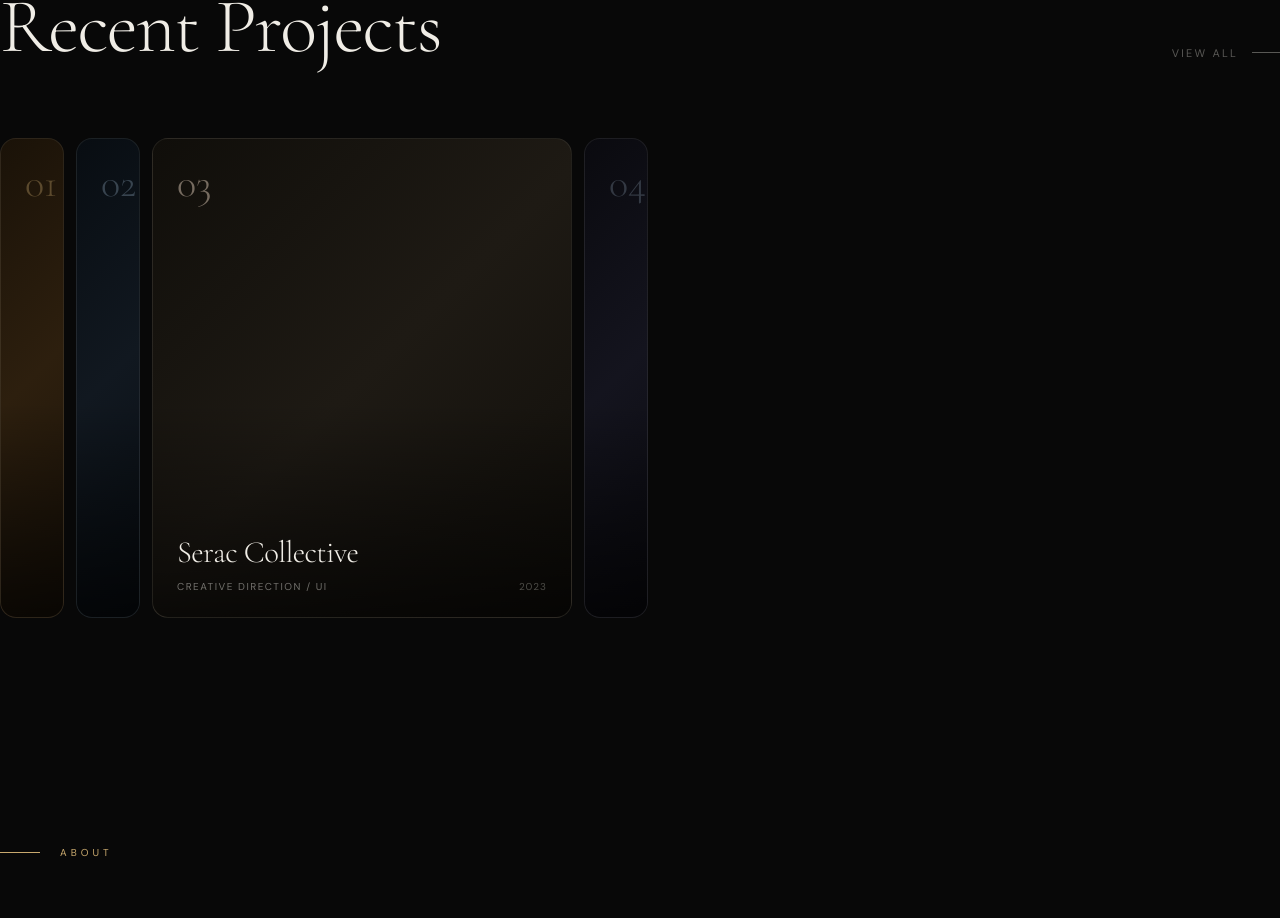
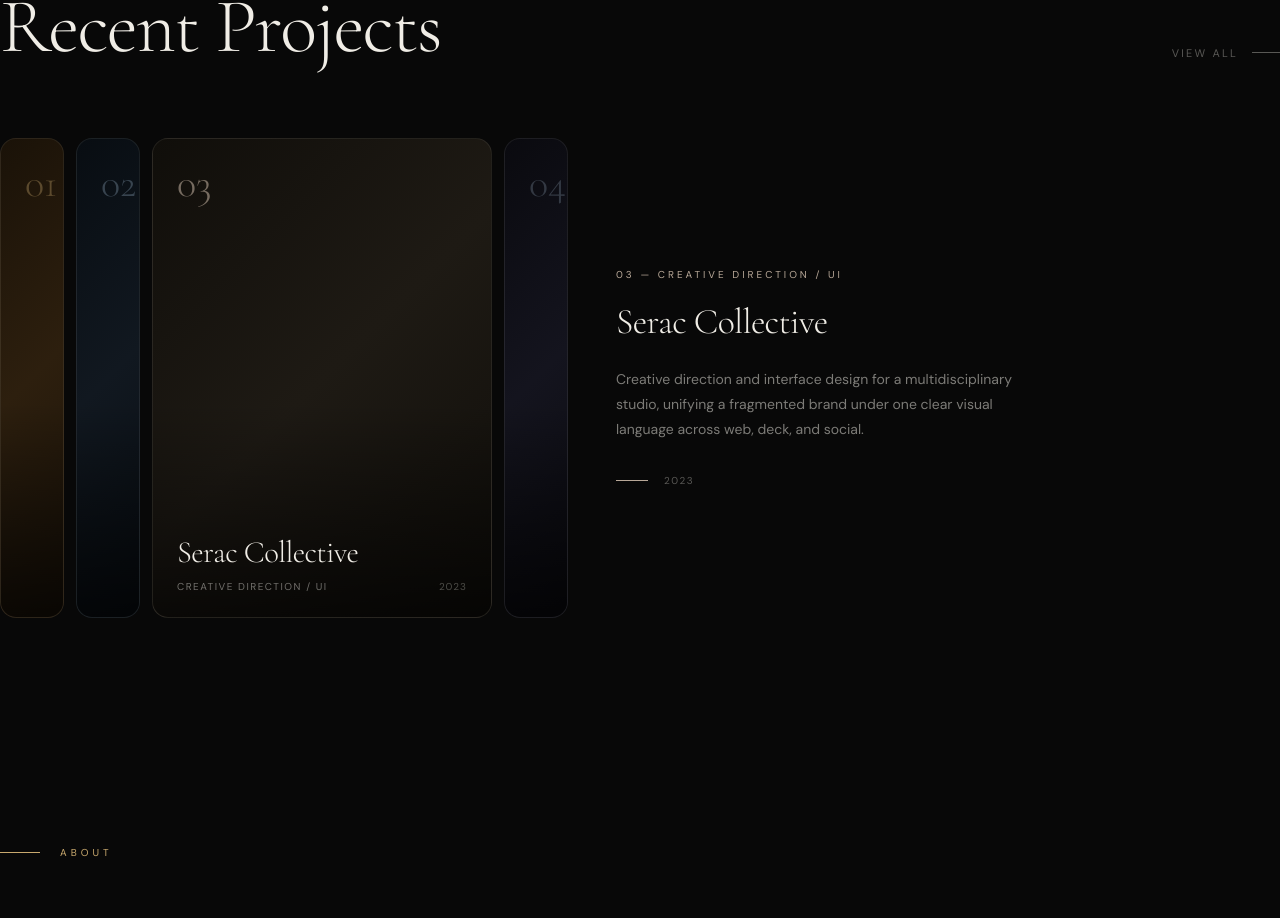
Before and after one commit to ndereba2business-glitch/noir-studio, a Next.js app: page / in a window 1280 px wide. Shown: the part 1093-2011 px from the top of the page. Built offline with nearby package versions, Linux system fonts and the light colour scheme.

Commit message:
Add short context description on Work section

```diff
--- a/components/sections/Work.tsx
+++ b/components/sections/Work.tsx
@@ -3,7 +3,6 @@
 import { useEffect, useRef, useState } from 'react'
 import { gsap } from 'gsap'
 import { ScrollTrigger } from 'gsap/ScrollTrigger'
-import Link from 'next/link' // Added next/link import
 
 gsap.registerPlugin(ScrollTrigger)
 
@@ -15,6 +14,8 @@ const PROJECTS = [
     year: '2024',
     color: '#c9a96e',
     bg: 'linear-gradient(135deg, #1a1208 0%, #2d1f0e 50%, #1a1208 100%)',
+    description:
+      'A full brand identity and e-commerce experience for a botanical skincare line, built around restraint and quiet luxury — soft type, warm tones, and a shopping flow that feels more like a boutique visit than a checkout.',
   },
   {
     id: '02',
@@ -23,6 +24,8 @@ const PROJECTS = [
     year: '2024',
     color: '#8BA3B8',
     bg: 'linear-gradient(135deg, #080d12 0%, #111820 50%, #080d12 100%)',
+    description:
+      'A portfolio site for an architecture studio, structured around large-format imagery and scroll-triggered motion that mirrors the pacing of walking through a physical space.',
   },
   {
     id: '03',
@@ -31,6 +34,8 @@ const PROJECTS = [
     year: '2023',
     color: '#B8A898',
     bg: 'linear-gradient(135deg, #100e0a 0%, #1e1a14 50%, #100e0a 100%)',
+    description:
+      'Creative direction and interface design for a multidisciplinary studio, unifying a fragmented brand under one clear visual language across web, deck, and social.',
   },
   {
     id: '04',
@@ -39,6 +44,8 @@ const PROJECTS = [
     year: '2023',
     color: '#7A8A9A',
     bg: 'linear-gradient(135deg, #0a0a0f 0%, #14141e 50%, #0a0a0f 100%)',
+    description:
+      'A complete design system and dashboard rebuild for a fintech product, focused on data clarity, trust signals, and reducing cognitive load for first-time users.',
   },
 ]
 
@@ -62,8 +69,8 @@ function AccordionItem({
         position: 'relative',
         flexShrink: 0,
         height: '480px',
-        width: isActive ? '420px' : '64px',
-        maxWidth: isActive ? '60vw' : '64px',
+        width: isActive ? '340px' : '64px',
+        maxWidth: isActive ? '50vw' : '64px',
         borderRadius: '16px',
         overflow: 'hidden',
         cursor: 'pointer',
@@ -174,6 +181,96 @@ function AccordionItem({
   )
 }
 
+function DescriptionPanel({ project }: { project: Project }) {
+  const panelRef = useRef<HTMLDivElement>(null)
+
+  useEffect(() => {
+    if (!panelRef.current) return
+    gsap.fromTo(
+      panelRef.current,
+      { opacity: 0, y: 12 },
+      { opacity: 1, y: 0, duration: 0.5, ease: 'power2.out' }
+    )
+  }, [project.id])
+
+  return (
+    <div
+      ref={panelRef}
+      style={{
+        flex: 1,
+        minWidth: '280px',
+        paddingLeft: '48px',
+        display: 'flex',
+        flexDirection: 'column',
+        justifyContent: 'center',
+        height: '480px',
+      }}
+    >
+      <span
+        style={{
+          fontFamily: 'var(--font-dm-sans), sans-serif',
+          fontSize: '10px',
+          letterSpacing: '0.3em',
+          textTransform: 'uppercase',
+          color: project.color,
+          marginBottom: '20px',
+          display: 'block',
+        }}
+      >
+        {project.id} — {project.category}
+      </span>
+
+      <h3
+        style={{
+          fontFamily: 'var(--font-cormorant), serif',
+          fontSize: 'clamp(1.8rem, 2.8vw, 2.6rem)',
+          fontWeight: 300,
+          color: '#f0ede6',
+          marginBottom: '24px',
+          lineHeight: 1.15,
+        }}
+      >
+        {project.title}
+      </h3>
+
+      <p
+        style={{
+          fontFamily: 'var(--font-dm-sans), sans-serif',
+          fontSize: '14px',
+          lineHeight: 1.8,
+          color: 'rgba(240,237,230,0.5)',
+          maxWidth: '420px',
+          marginBottom: '32px',
+        }}
+      >
+        {project.description}
+      </p>
+
+      <div style={{ display: 'flex', alignItems: 'center', gap: '16px' }}>
+        <span
+          style={{
+            width: '32px',
+            height: '1px',
+            background: project.color,
+            display: 'block',
+          }}
+        />
+        <span
+          style={{
+            fontFamily: 'var(--font-dm-sans), sans-serif',
+            fontSize: '10px',
+            letterSpacing: '0.15em',
+            textTransform: 'uppercase',
+            color: 'rgba(240,237,230,0.35)',
+          }}
+        >
+          {project.year}
+        </span>
+      </div>
+    </div>
+  )
+}
+
 export default function Work() {
   const sectionRef = useRef<HTMLElement>(null)
   const [activeIndex, setActiveIndex] = useState(2)
@@ -192,13 +289,13 @@ export default function Work() {
         },
       })
 
-      gsap.from('.accordion-track', {
+      gsap.from('.accordion-row', {
         y: 30,
         opacity: 0,
         duration: 1,
         ease: 'power3.out',
         scrollTrigger: {
-          trigger: '.accordion-track',
+          trigger: '.accordion-row',
           start: 'top 85%',
           toggleActions: 'play none none none',
         },
@@ -249,7 +346,7 @@ export default function Work() {
             Recent Projects
           </h2>
 
-          <Link
+          <a
             href="/work"
             style={{
               fontFamily: 'var(--font-dm-sans), sans-serif',
@@ -265,10 +362,18 @@ export default function Work() {
           >
             <span>View All</span>
             <span style={{ width: '28px', height: '1px', background: 'currentColor', display: 'block' }} />
-          </Link>
+          </a>
         </div>
       </div>
 
+      <div
+        className="accordion-row"
+        style={{
+          display: 'flex',
+          alignItems: 'stretch',
+          width: '100%',
+        }}
+      >
         <div
           className="accordion-track"
           style={{
@@ -277,6 +382,7 @@ export default function Work() {
             gap: '12px',
             overflowX: 'auto',
             paddingBottom: '8px',
+            flexShrink: 0,
           }}
         >
           {PROJECTS.map((project, i) => (
@@ -288,6 +394,9 @@ export default function Work() {
             />
           ))}
         </div>
+
+        <DescriptionPanel project={PROJECTS[activeIndex]} />
+      </div>
     </section>
   )
 }
```
Lines whose indentation alone changed are shown as unchanged.
